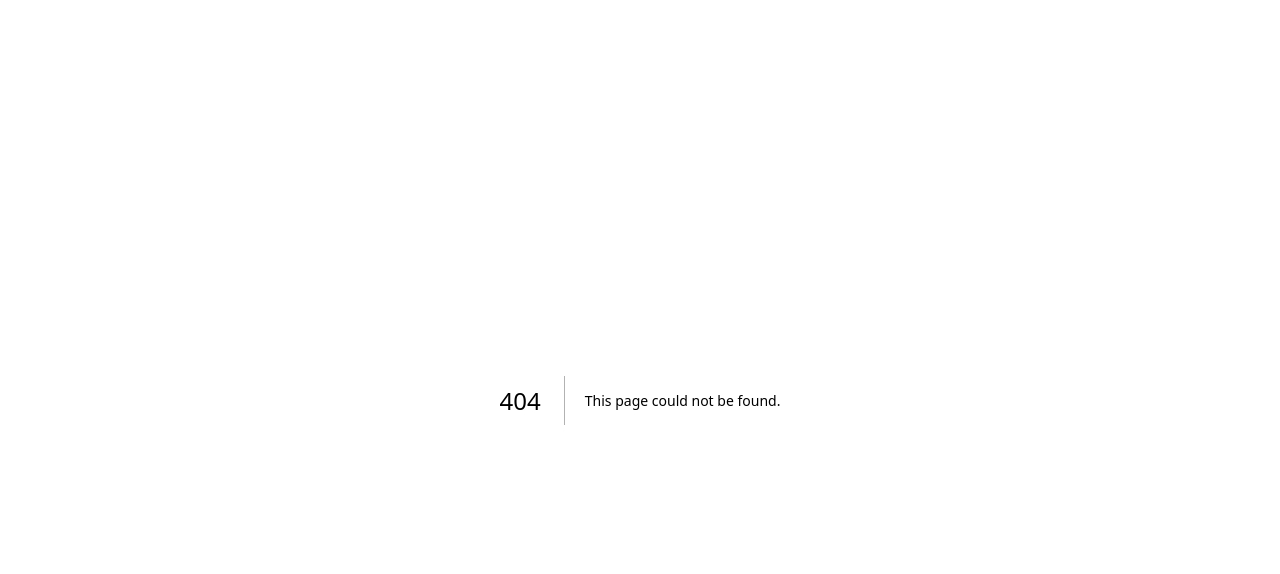
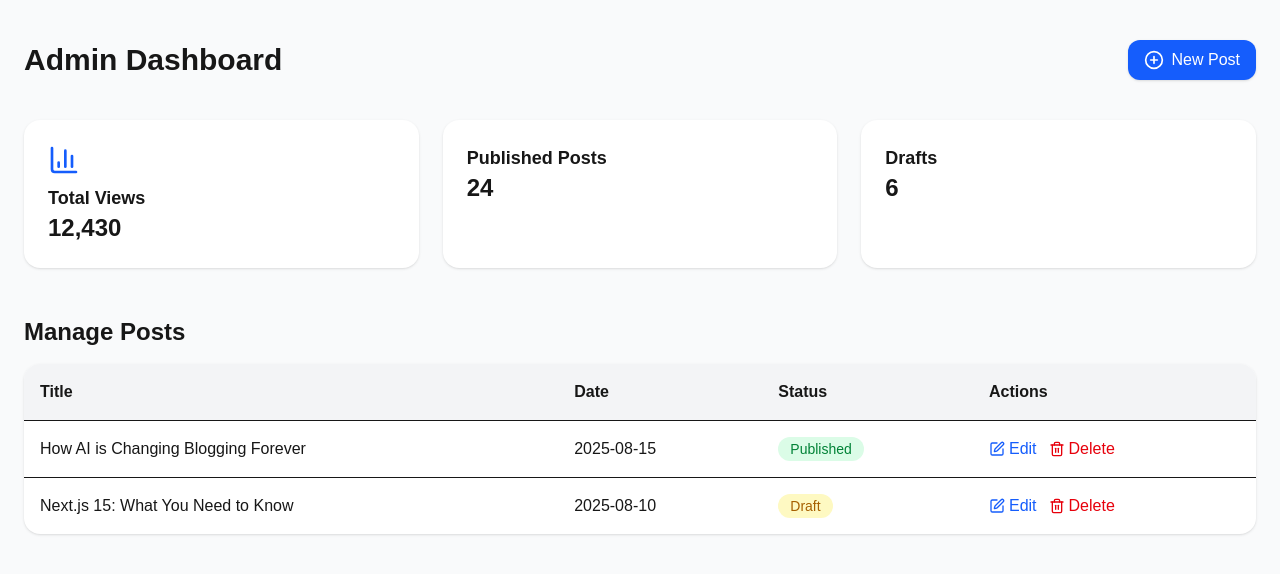
Before and after one commit to YasithaShyamantha1/AI-Enhanced-Blog-Platform, a Next.js app: page /dashboard in a window 1280 px wide. Before the commit this address had no page. Shown: the top 574 px of the page. Built offline with nearby package versions, Linux system fonts and the light colour scheme.

Commit message:
create dashboard page

```diff
--- /dev/null
+++ b/src/app/dashboard/page.tsx
@@ -0,0 +1,114 @@
+"use client";
+
+import { motion } from "framer-motion";
+import { PlusCircle, Edit, Trash2, BarChart3 } from "lucide-react";
+import Link from "next/link";
+
+export default function DashboardPage() {
+  // Dummy posts (later connect with API)
+  const posts = [
+    {
+      id: "1",
+      title: "How AI is Changing Blogging Forever",
+      date: "2025-08-15",
+      status: "Published",
+    },
+    {
+      id: "2",
+      title: "Next.js 15: What You Need to Know",
+      date: "2025-08-10",
+      status: "Draft",
+    },
+  ];
+
+  return (
+    <div className="min-h-screen bg-gray-50 px-6 py-10">
+      {/* Dashboard Header */}
+      <div className="flex justify-between items-center mb-10">
+        <h1 className="text-3xl font-bold">Admin Dashboard</h1>
+        <Link
+          href="/dashboard/new-post"
+          className="flex items-center gap-2 bg-blue-600 text-white px-4 py-2 rounded-xl shadow hover:bg-blue-700 transition"
+        >
+          <PlusCircle className="w-5 h-5" /> New Post
+        </Link>
+      </div>
+
+      {/* Analytics Section */}
+      <div className="grid md:grid-cols-3 gap-6 mb-12">
+        <motion.div
+          whileHover={{ scale: 1.03 }}
+          className="bg-white p-6 rounded-2xl shadow"
+        >
+          <BarChart3 className="text-blue-600 w-8 h-8 mb-2" />
+          <h2 className="text-lg font-semibold">Total Views</h2>
+          <p className="text-2xl font-bold">12,430</p>
+        </motion.div>
+
+        <motion.div
+          whileHover={{ scale: 1.03 }}
+          className="bg-white p-6 rounded-2xl shadow"
+        >
+          <h2 className="text-lg font-semibold">Published Posts</h2>
+          <p className="text-2xl font-bold">24</p>
+        </motion.div>
+
+        <motion.div
+          whileHover={{ scale: 1.03 }}
+          className="bg-white p-6 rounded-2xl shadow"
+        >
+          <h2 className="text-lg font-semibold">Drafts</h2>
+          <p className="text-2xl font-bold">6</p>
+        </motion.div>
+      </div>
+
+      {/* Posts Management */}
+      <h2 className="text-2xl font-semibold mb-4">Manage Posts</h2>
+      <div className="bg-white shadow rounded-2xl overflow-hidden">
+        <table className="w-full border-collapse">
+          <thead>
+            <tr className="bg-gray-100 text-left">
+              <th className="p-4">Title</th>
+              <th className="p-4">Date</th>
+              <th className="p-4">Status</th>
+              <th className="p-4">Actions</th>
+            </tr>
+          </thead>
+          <tbody>
+            {posts.map((post) => (
+              <tr
+                key={post.id}
+                className="border-t hover:bg-gray-50 transition"
+              >
+                <td className="p-4">{post.title}</td>
+                <td className="p-4">{post.date}</td>
+                <td className="p-4">
+                  <span
+                    className={`px-3 py-1 rounded-full text-sm ${
+                      post.status === "Published"
+                        ? "bg-green-100 text-green-700"
+                        : "bg-yellow-100 text-yellow-700"
+                    }`}
+                  >
+                    {post.status}
+                  </span>
+                </td>
+                <td className="p-4 flex gap-3">
+                  <Link
+                    href={`/dashboard/edit/${post.id}`}
+                    className="text-blue-600 hover:underline flex items-center gap-1"
+                  >
+                    <Edit className="w-4 h-4" /> Edit
+                  </Link>
+                  <button className="text-red-600 hover:underline flex items-center gap-1">
+                    <Trash2 className="w-4 h-4" /> Delete
+                  </button>
+                </td>
+              </tr>
+            ))}
+          </tbody>
+        </table>
+      </div>
+    </div>
+  );
+}
```
